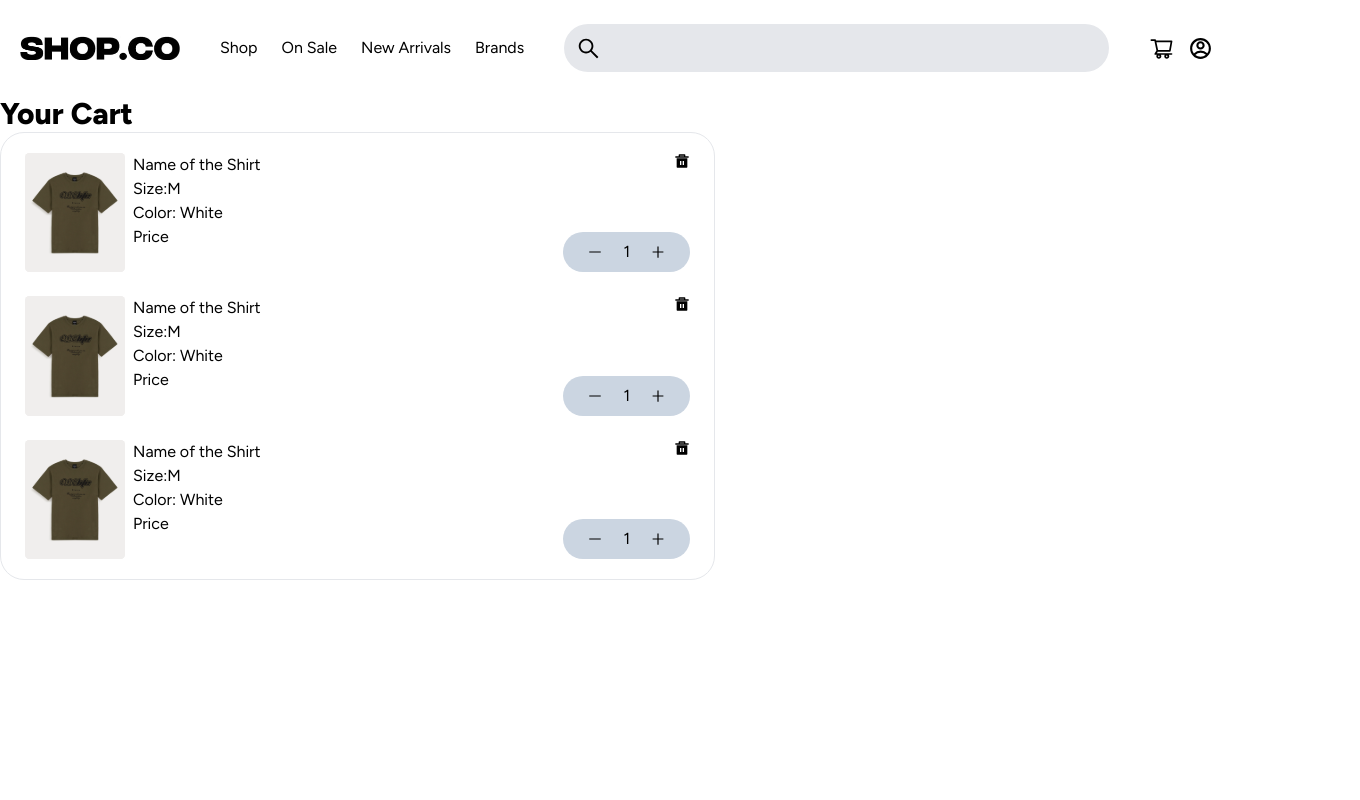
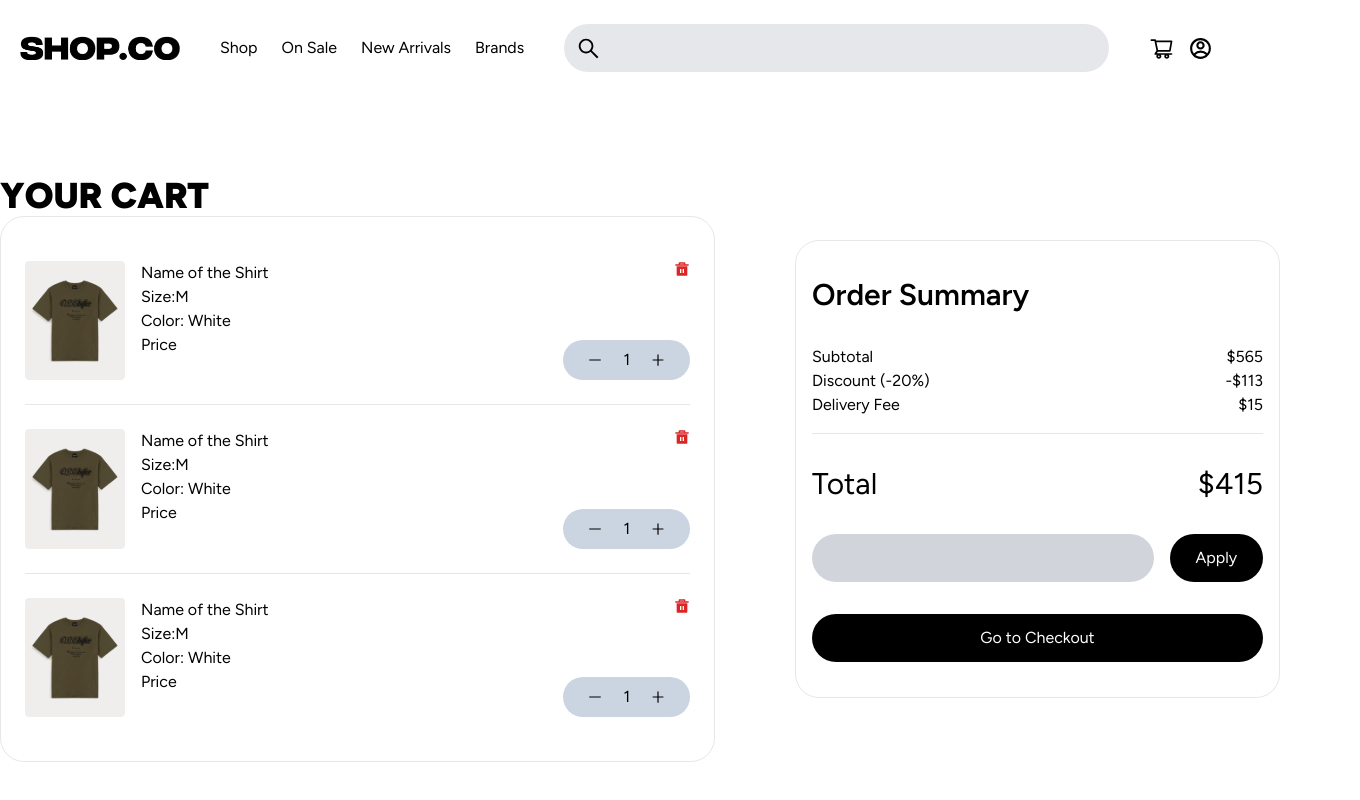
Before and after one commit to davlyy/e-commerce, a Next.js app: page /cart in a window 1280 px wide. Shown: the top 800 px of the page, 1360 px wide, since content can reach past the window. Built offline with nearby package versions, Linux system fonts and the light colour scheme.

Commit message:
finished ui

```diff
--- a/app/cart/page.tsx
+++ b/app/cart/page.tsx
@@ -1,12 +1,18 @@
 import React from "react";
 import NavBar from "@/components/NavBar";
 import Cart from "@/components/CartComponents/Cart";
+import Checkout from "@/components/CartComponents/Checkout";
+import FooterLinks from "@/components/FooterLinks";
 
 const page = () => {
   return (
     <div>
       <NavBar />
-      <Cart />
+      <div className="flex justify-center gap-20 mt-20 mb-64 items-center">
+        <Cart />
+        <Checkout />
+      </div>
+      <FooterLinks />
     </div>
   );
 };
--- a/components/CartComponents/Cart.tsx
+++ b/components/CartComponents/Cart.tsx
@@ -4,8 +4,8 @@
 const Cart = () => {
   return (
     <div>
-      <h2 className="text-3xl font-extrabold">Your Cart</h2>
-      <div className="w-[715px] py-5 px-6 flex flex-col items-start gap-6 border rounded-3xl">
+      <h2 className="text-4xl uppercase font-black">Your Cart</h2>
+      <div className="w-[715px] py-5 px-6 flex flex-col items-start  border rounded-3xl divide-y divide-solid">
         <CartItem />
         <CartItem />
         <CartItem />
--- a/components/CartComponents/CartItem.tsx
+++ b/components/CartComponents/CartItem.tsx
@@ -6,11 +6,11 @@
 
 const CartItem = () => {
   return (
-    <div className="flex w-full gap-2">
+    <div className="flex w-full py-6">
       <div>
         <Image src={shirt} height={100} width={100} alt="shirt" />
       </div>
-      <div className="flex justify-between flex-1">
+      <div className="flex justify-between pl-4 flex-1">
         <div className="flex flex-col">
           <h3>Name of the Shirt</h3>
           <h6>Size:M</h6>
@@ -18,7 +18,7 @@
           <h3>Price</h3>
         </div>
         <div className="flex flex-col items-end justify-between">
-          <RiDeleteBin5Fill />
+          <RiDeleteBin5Fill className="text-red-600" />
           <div className="px-6 py-2 w-fit bg-slate-300 rounded-full flex items-center gap-5 ">
             <div>
               <AiOutlineMinus />
--- /dev/null
+++ b/components/CartComponents/Checkout.tsx
@@ -0,0 +1,43 @@
+import React from "react";
+
+const Checkout = () => {
+  return (
+    <div className="p-4 flex flex-col gap-8 w-[505px] rounded-3xl border h-[458px] justify-center">
+      <h1 className="font-semibold text-3xl">Order Summary</h1>
+      <div className="w-full pb-4 border-b">
+        <div className="w-full flex justify-between">
+          <h4>Subtotal</h4>
+          <span>$565</span>
+        </div>
+        <div className="w-full flex justify-between">
+          <h4>Discount (-20%)</h4>
+          <span>-$113</span>
+        </div>
+        <div className="w-full flex justify-between">
+          <h4>Delivery Fee</h4>
+          <span>$15</span>
+        </div>
+      </div>
+      <div className="flex justify-between w-full text-3xl">
+        <h4>Total</h4>
+        <span>$415</span>
+      </div>
+      <div className="flex w-full gap-4">
+        <input
+          className="bg-gray-300 w-full px-6 rounded-full outline-none"
+          type="text"
+        />
+        <button className="rounded-full py-3 w-32 bg-black text-white ">
+          Apply
+        </button>
+      </div>
+      <div>
+        <button className="w-full py-3 rounded-full bg-black text-white ">
+          Go to Checkout
+        </button>
+      </div>
+    </div>
+  );
+};
+
+export default Checkout;
```
